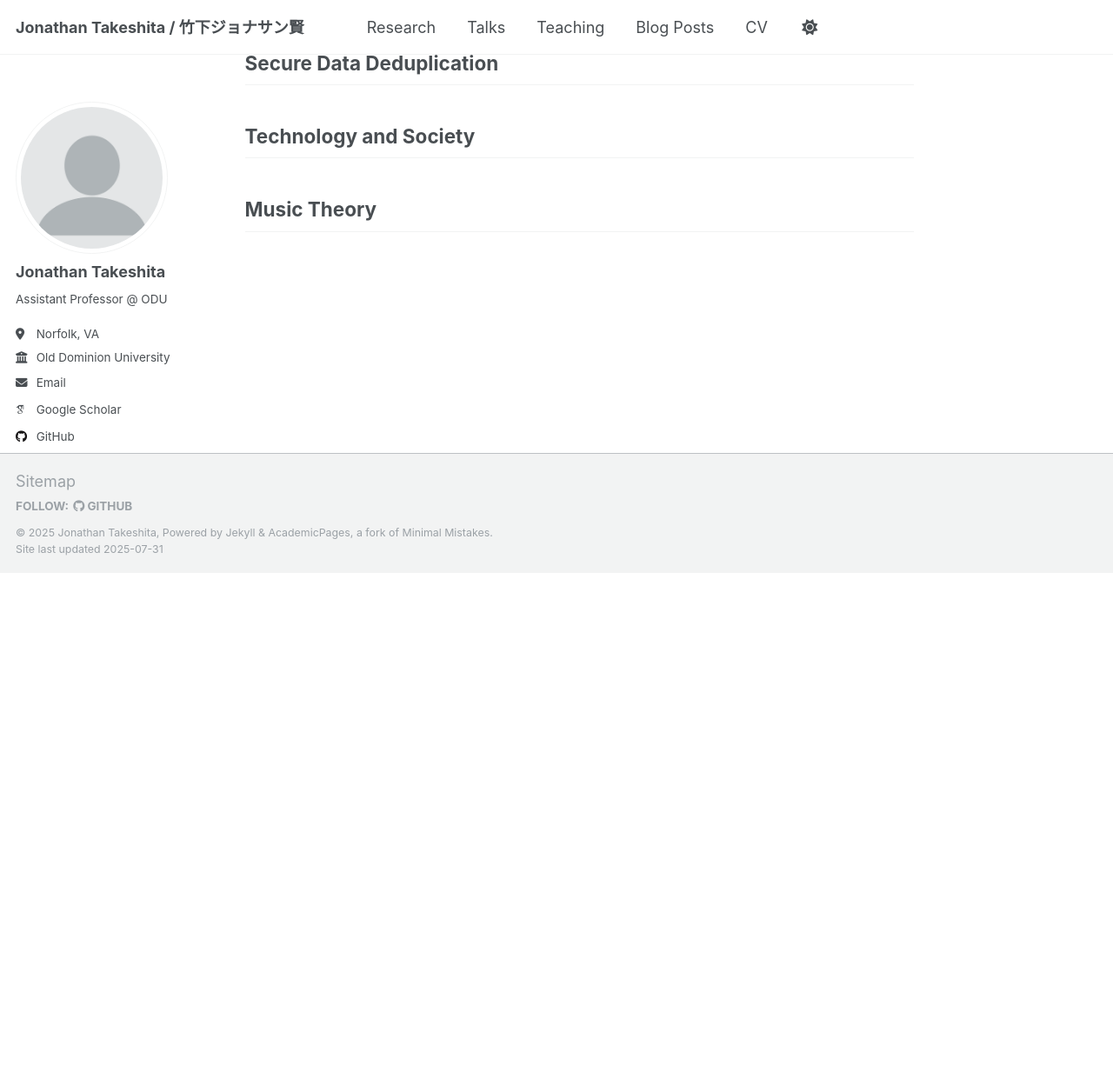
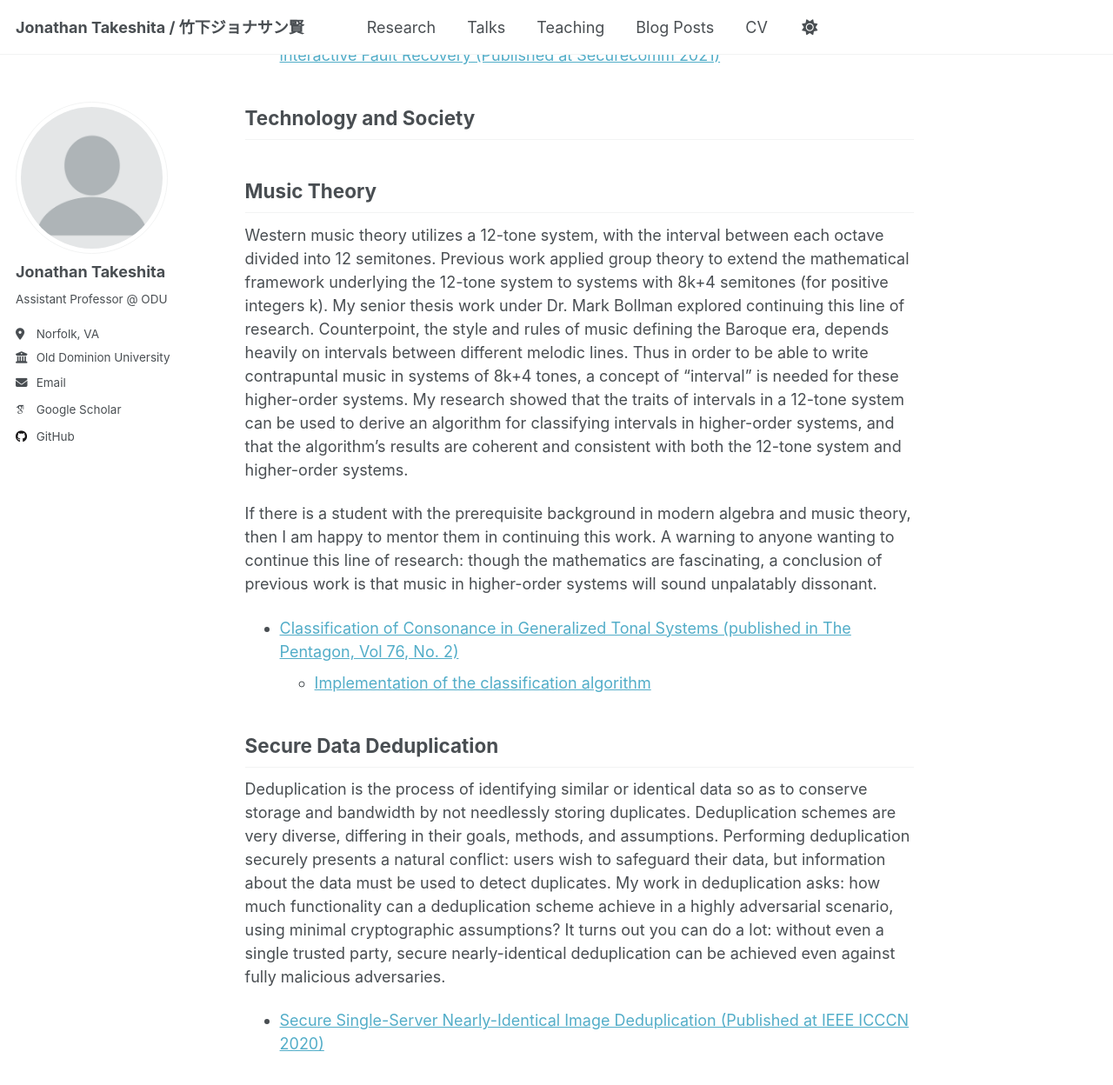
Before and after one commit to jtakeshi/jtakeshi.github.io, a Jekyll site: the page built from _pages/research.md, in a window 1280 px wide and 1400 px high, scrolled down 3392 px. Shown: the top 1248 px of the window at 87% size. Built offline with Jekyll 4.4.1, drawn with Linux system fonts in a browser that asks for light colours; some web fonts are replaced; a script that is not in the unit is left out; before the commit the page ends 4051 px from its top, so only the background shows below that; some of the changed text lies outside the part shown.

Commit message:
Update research.md

```diff
--- a/_pages/research.md
+++ b/_pages/research.md
@@ -39,13 +39,14 @@ Unfortunately, the underlying mathematics lead to high computational intensity,
 My work in hardware acceleration seeks to overcome these obstacles via bespoke hardware, utilizing in-memory computing to allow high parallelism and obviate the data transfer penalties seen in conventional architectures.
 * [Privacy preserving in-memory computing engine (Preprint)](https://arxiv.org/abs/2308.02648)
 * [Accelerating finite-field and torus FHE via compute-enabled (S)RAM (Published in IEEE Transactions on Computers in 2023)](https://ieeexplore.ieee.org/abstract/document/10202174/)
+* Initial implementation and design of Google's [Jaxite](https://github.com/google/jaxite) library, which implements Torus FHE on a Tensor Processing Unit.
 * [Algorithmic acceleration of B/FV-like somewhat homomorphic encryption for compute-enabled RAM (published at Selected Areas in Cryptography 2020)](https://link.springer.com/chapter/10.1007/978-3-030-81652-0_3)
 * [Computing-in-memory for performance and energy-efficient homomorphic encryption (published in IEEE Transactions on VLSI Systems in 2020)](https://ieeexplore.ieee.org/abstract/document/9179010/)
 
 (More papers forthcoming!)
 
 
-Homomorphic Encryption (not related to hardware acceleration)
+Homomorphic Encryption (besides hardware acceleration works)
 --
 Since the original formulation of fully homomorphic encryption in 2009, a great deal of research has gone into taking FHE from a theoretical construction to practical deployment.
 My work joins this effort by helping to explore and improve software utility, performance, and real-world applications.
@@ -78,12 +79,21 @@ Applications of this work include privacy-preserving elections, advertising, dat
 * [Cryptonite: A Framework for Flexible Time-Series Secure Aggregation with Non-interactive Fault Recovery (Published at Securecomm 2021)](https://eprint.iacr.org/2020/1561.pdf)
 
 
-
-Secure Data Deduplication
---
-
 Technology and Society
 --
 
 Music Theory
 --
+Western music theory utilizes a 12-tone system, with the interval between each octave divided into 12 semitones. Previous work applied group theory to extend the mathematical framework underlying the 12-tone system to systems with 8k+4 semitones (for positive integers k). My senior thesis work under Dr. Mark Bollman explored continuing this line of research. Counterpoint, the style and rules of music defining the Baroque era, depends heavily on intervals between different melodic lines. Thus in order to be able to write contrapuntal music in systems of 8k+4 tones, a concept of “interval” is needed for these higher-order systems. My research showed that the traits of intervals in a 12-tone system can be used to derive an algorithm for classifying intervals in higher-order systems, and that the algorithm’s results are coherent and consistent with both the 12-tone system and higher-order systems.
+
+If there is a student with the prerequisite background in modern algebra and music theory, then I am happy to mentor them in continuing this work. A warning to anyone wanting to continue this line of research: though the mathematics are fascinating, a conclusion of previous work is that music in higher-order systems will sound unpalatably dissonant.
+
+* [Classification of Consonance in Generalized Tonal Systems (published in The Pentagon, Vol 76, No. 2)](http://www.kappamuepsilon.org/Pentagon/Vol_76_Num_2_Spring_2017.pdf)
+  * [Implementation of the classification algorithm](https://gitlab.com/jtakeshi/consonances)
+
+
+Secure Data Deduplication
+--
+Deduplication is the process of identifying similar or identical data so as to conserve storage and bandwidth by not needlessly storing duplicates. Deduplication schemes are very diverse, differing in their goals, methods, and assumptions. Performing deduplication securely presents a natural conflict: users wish to safeguard their data, but information about the data must be used to detect duplicates. My work in deduplication asks: how much functionality can a deduplication scheme achieve in a highly adversarial scenario, using minimal cryptographic assumptions? It turns out you can do a lot: without even a single trusted party, secure nearly-identical deduplication can be achieved even against fully malicious adversaries.
+
+* [Secure Single-Server Nearly-Identical Image Deduplication (Published at IEEE ICCCN 2020)](https://ieeexplore.ieee.org/abstract/document/9209728)
```
